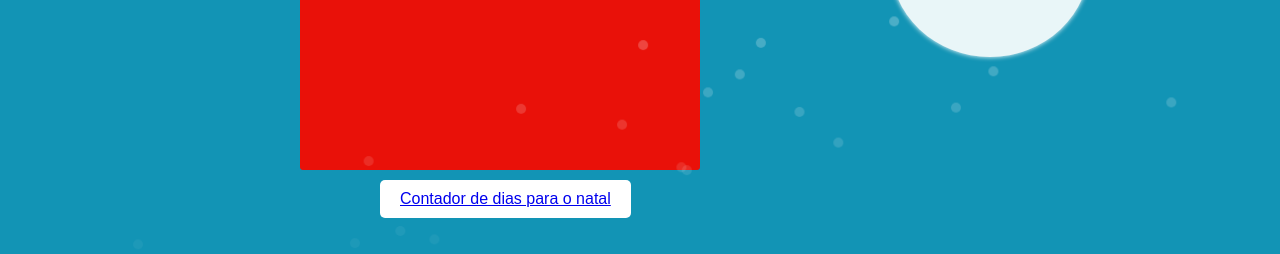
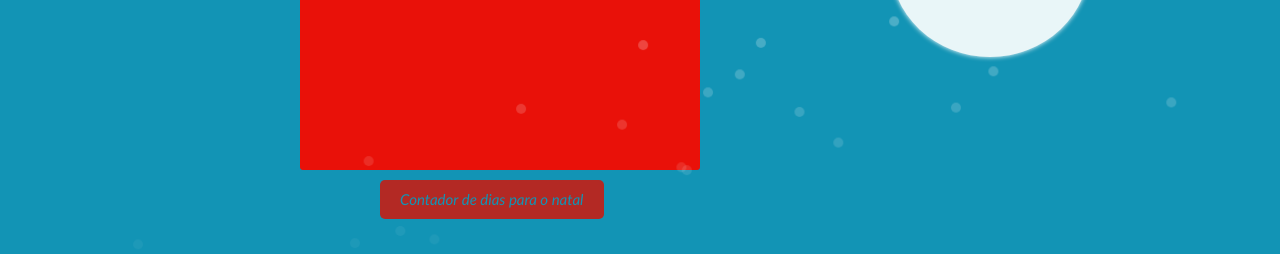
Before and after one commit to Iago-saraiva/cart-o-natal, a plain HTML site: page index.html in a window 1280 px wide. Shown: the part 495-749 px from the top of the page. Drawn offline with nearby package versions, Linux system fonts and the light colour scheme.

Commit message:
Update style.css

```diff
--- a/style.css
+++ b/style.css
@@ -378,3 +378,15 @@ body{
 
 .montanha{
 }
+
+.link-contador a {
+  text-decoration: none;
+  color: #1294b5;
+  font-size: 15px;
+  font-style: italic;
+  font-family: 'Trebuchet MS', 'Lucida Sans Unicode', 'Lucida Grande', 'Lucida Sans', Arial, sans-serif;
+}
+
+.link-contador button {
+  background-color: #b32924;
+}
```
